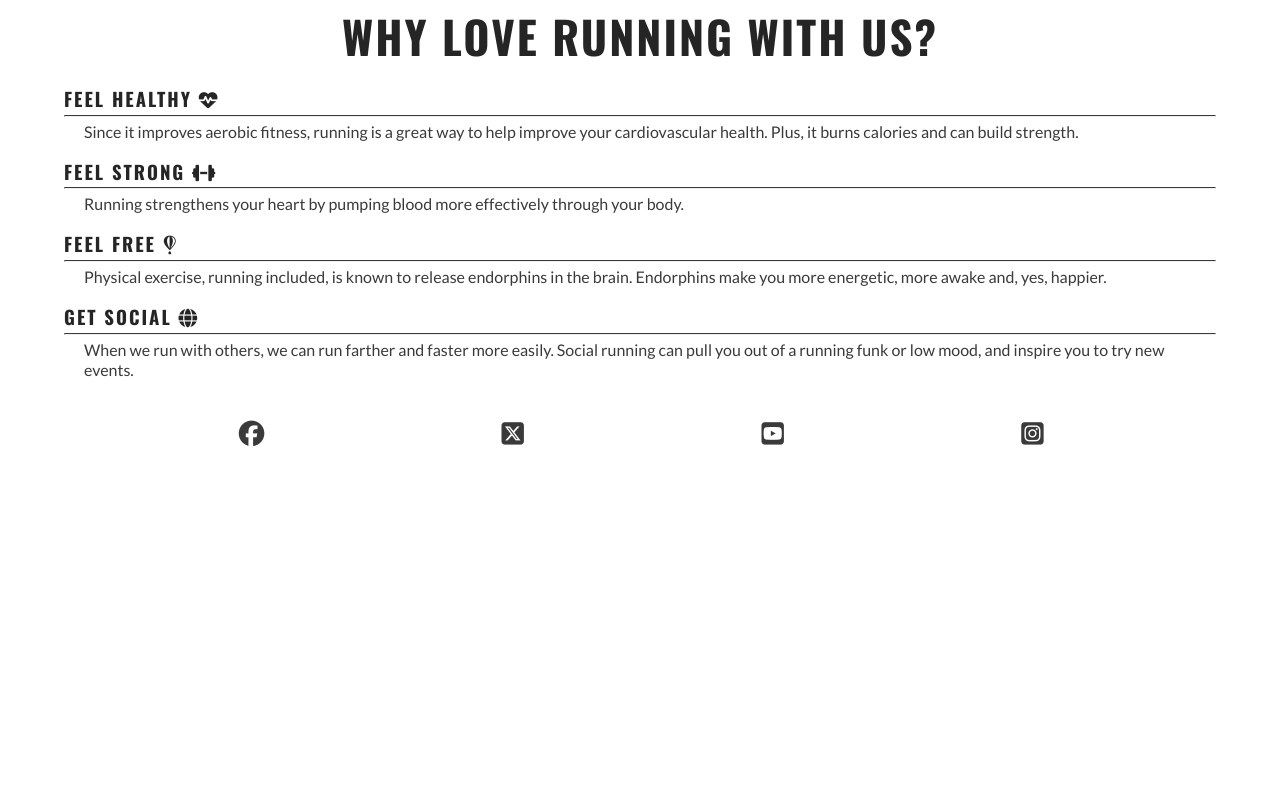
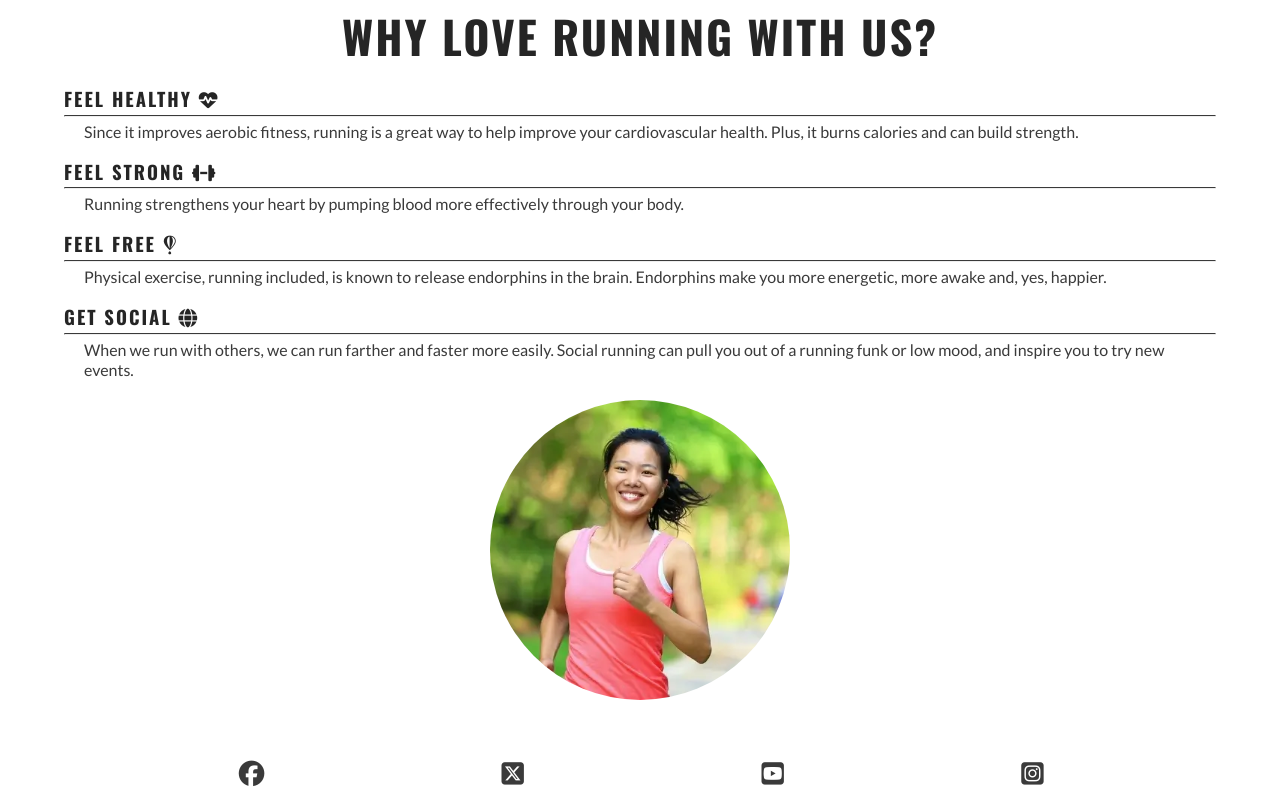
Before and after one commit to hamza-m1/love-running, a plain HTML site: page index.html in a window 1280 px wide. Shown: the part 696-1504 px from the top of the page. Before the commit the page ends 1164 px from the top, so only its background shows below. Drawn offline with nearby package versions, Linux system fonts and the light colour scheme.

Commit message:
Add circular image to reasons section

```diff
--- a/assets/css/style.css
+++ b/assets/css/style.css
@@ -143,6 +143,22 @@ main {
   margin: 5px 0;
 }
 
+#circle-cover-bg {
+  background: url("../images/reasons-image.webp") no-repeat top center/cover;
+  height: 90vw;
+  width: 90vw;
+  margin-bottom: 20px;
+  border-radius: 50%;
+  max-width: 300px;
+  max-height: 300px;
+}
+
+#benefits-image {
+  display: flex;
+  align-items: center;
+  justify-content: center;
+}
+
 /* Footer */
 #social-networks {
   text-align: center;
--- a/index.html
+++ b/index.html
@@ -104,6 +104,9 @@
               </p>
             </div>
           </div>
+          <div id="benefits-image">
+            <div id="circle-cover-bg"></div>
+          </div>
         </div>
       </section>
     </main>
```
Also changed, not shown: assets/images/reasons-image.webp (added).
